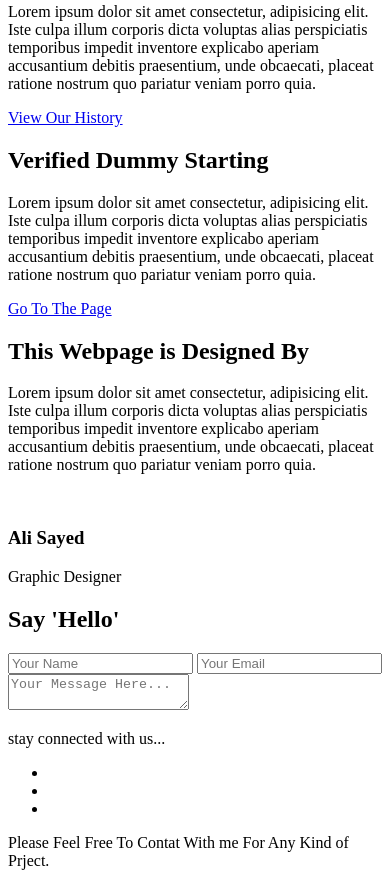
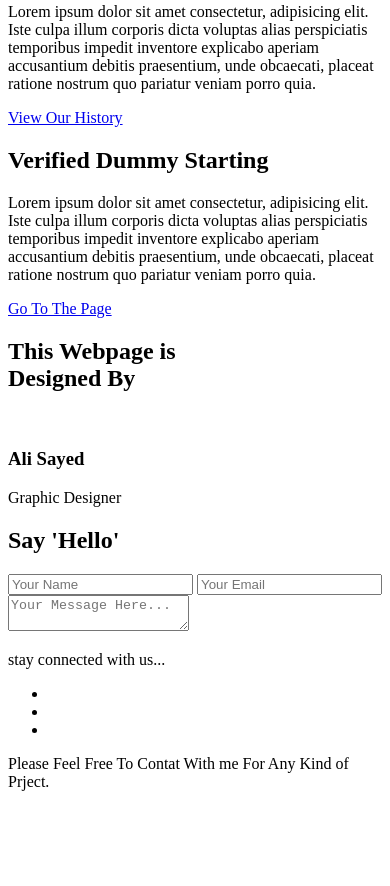
Before and after one commit to volchenokib/aliSayed, a website: page index.html in a window 390 px wide. Shown: the part 889-1775 px from the top of the page. After the commit the page ends 1696 px from the top, so only its background shows below. Drawn offline with Linux system fonts and the light colour scheme.

Commit message:
adding responsive

```diff
--- a/index.html
+++ b/index.html
@@ -125,33 +125,34 @@
 			<div class="grid-item grid-item_human">
 				<h2>
 					This Webpage is
+					<br />
 					<b>Designed By</b>
 				</h2>
+				<div>
 					<div class="logo"></div>
-
-				<p>
-					Lorem ipsum dolor sit amet consectetur, adipisicing elit. Iste culpa
-					illum corporis dicta voluptas alias perspiciatis temporibus impedit
-					inventore explicabo aperiam accusantium debitis praesentium, unde
-					obcaecati, placeat ratione nostrum quo pariatur veniam porro quia.
-				</p>
-
 					<div>
 						<img src="#" alt="" />
 						<h3>Ali Sayed</h3>
 						<p>Graphic Designer</p>
 					</div>
 				</div>
+			</div>
 
 			<!-- item g-->
 			<div class="grid-item grid-item_green">
+				<div>
 					<h2>Say <b>'Hello'</b></h2>
 
 					<form class="form" action="">
 						<input type="text" placeholder="Your Name" />
 						<input type="text" placeholder="Your Email" />
-					<textarea name="" id="" placeholder="Your Message Here..."></textarea>
+						<textarea
+							name=""
+							id=""
+							placeholder="Your Message Here..."
+						></textarea>
 					</form>
+				</div>
 
 				<div>
 					<p>stay connected with us...</p>
--- a/src/style.scss
+++ b/src/style.scss
@@ -25,6 +25,9 @@ h4 {
 	margin-top: 0;
 	b {
 		font-weight: 900;
+	}
+	@media (max-width: 768px) {
+		font-size: 30px;
 	}
 }
 
@@ -69,6 +72,10 @@ textarea {
 		'c c c c d d d d d'
 		'c c c c e e e e e'
 		'f f f g g g g g g';
+	@media (max-width: 768px) {
+		grid-template-areas: 'a' 'b' 'c' 'd' 'e' 'f' 'g';
+		grid-template-columns: repeat(auto-fit, minmax(320px, 1fr));
+	}
 }
 
 .grid-item {
@@ -80,6 +87,9 @@ textarea {
 	&_bg {
 		background-image: url(./img/bg.png);
 		grid-area: a;
+		@media (max-width: 768px) {
+			min-height: 300px;
+		}
 	}
 	&_gray {
 		background-color: #f3f3f3;
@@ -109,12 +119,22 @@ textarea {
 	&_human {
 		background-image: url(./img/bg_human.png);
 		color: #ffffff;
+		display: flex;
+		flex-direction: column;
+		justify-content: space-between;
 		grid-area: f;
+		min-height: 615px h3 {
+			margin-bottom: 0;
+		}
 	}
 	&_green {
 		background-image: url(./img/bg_green.png);
 		color: #ffffff;
+		display: flex;
+		flex-direction: column;
+		justify-content: space-between;
 		grid-area: g;
+		min-height: 615px;
 	}
 }
 
@@ -179,6 +199,9 @@ textarea {
 		padding: 0;
 	}
 	&__item {
+		height: 45px;
+		margin-right: 50px;
+		width: 45px;
 	}
 	&__icon {
 		background-position: center center;
@@ -186,9 +209,7 @@ textarea {
 		background-size: contain;
 		border: none;
 		box-sizing: border-box;
-		height: 45px;
-		margin-right: 10px;
-		width: 45px;
+		margin: 0;
 		&--fb {
 			background-color: #335bb3;
 			background-image: url(./img/fb.svg);
@@ -210,6 +231,6 @@ textarea {
 	background-repeat: no-repeat;
 	display: block;
 	height: 90px;
-	margin-bottom: 25px;
+	margin-bottom: 5px;
 	width: 90px;
 }
```
Lines whose indentation alone changed are shown as unchanged.
